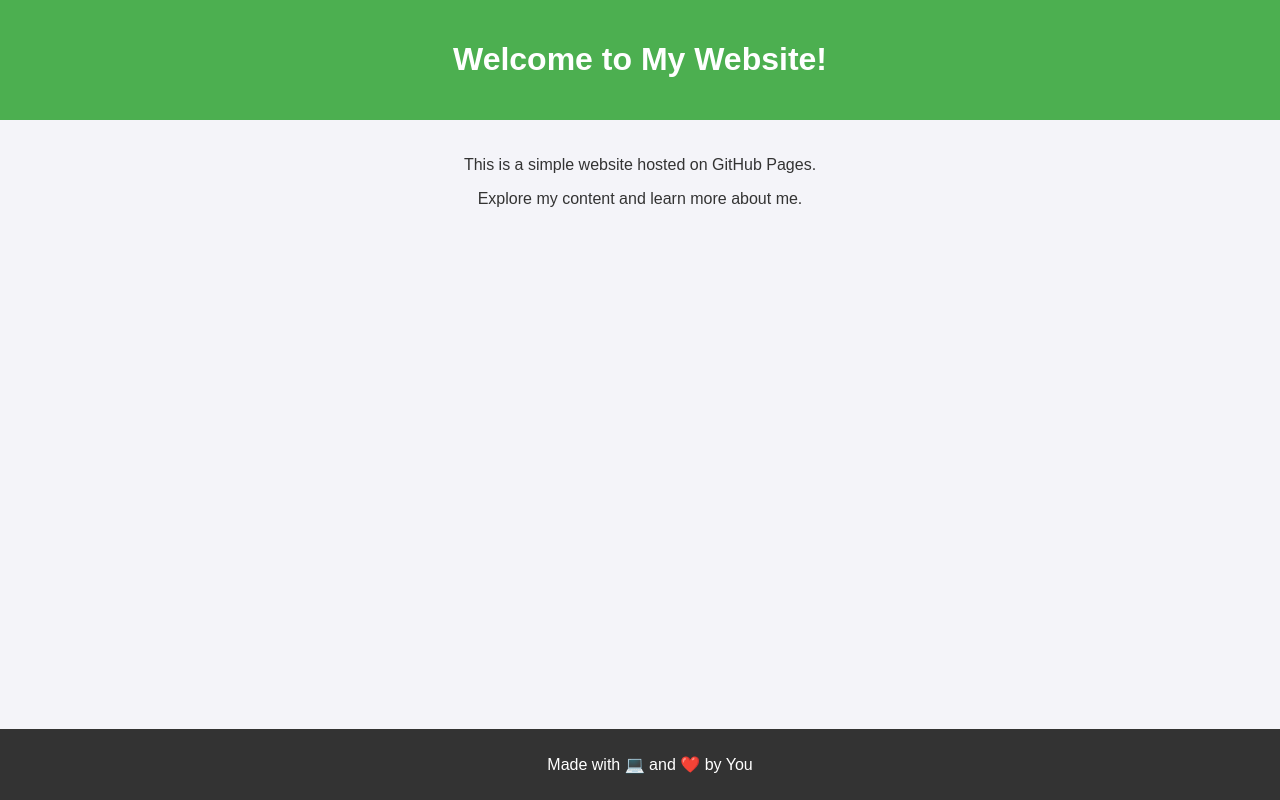
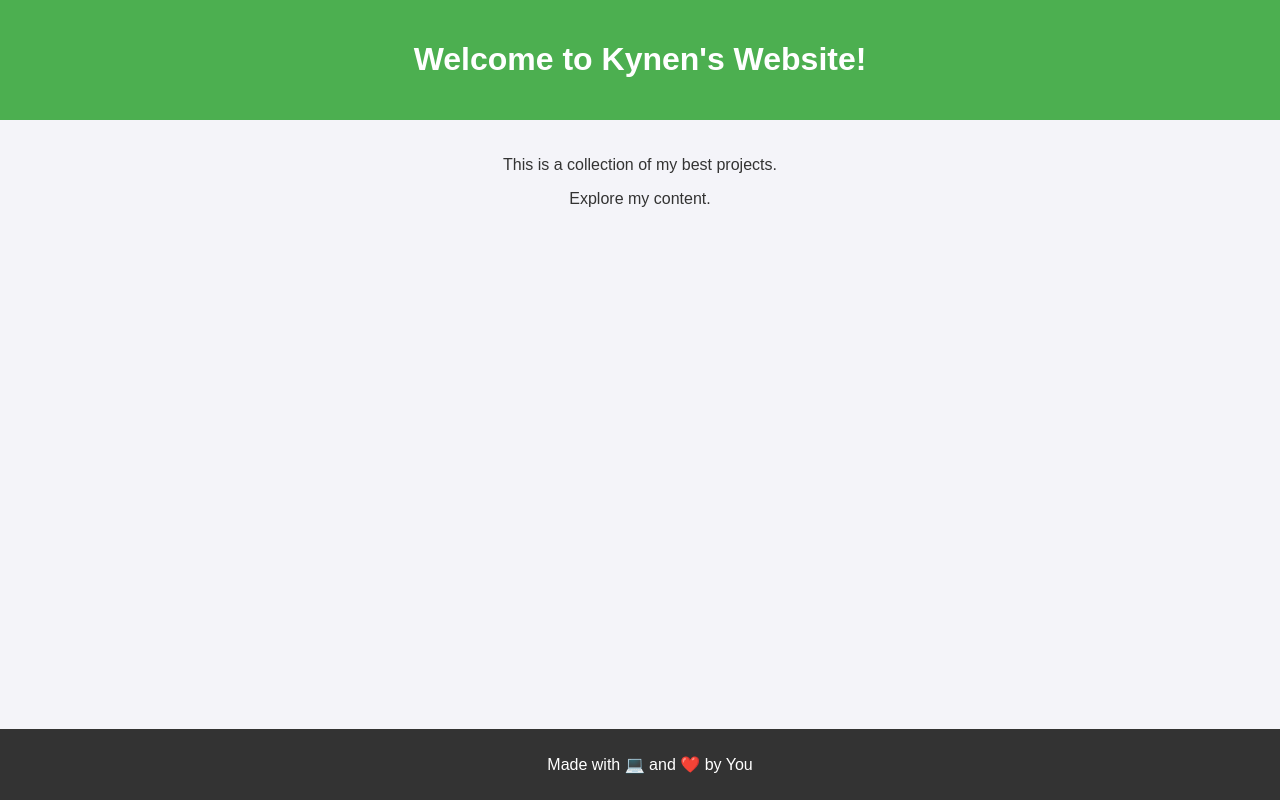
Before and after one commit to Ky-nen/repo-pub, a plain HTML site: page index.html in a window 1280 px wide. Drawn offline with Linux system fonts and the light colour scheme.

Commit message:
Update index.html
1

```diff
--- a/index.html
+++ b/index.html
@@ -9,11 +9,11 @@
 </head>
 <body>
     <header>
-        <h1>Welcome to My Website!</h1>
+        <h1>Welcome to Kynen's Website!</h1>
     </header>
     <main>
-        <p>This is a simple website hosted on GitHub Pages.</p>
-        <p>Explore my content and learn more about me.</p>
+        <p>This is a collection of my best projects.</p>
+        <p>Explore my content.</p>
     </main>
     <footer>
         <p>Made with 💻 and ❤️ by You</p>
```
